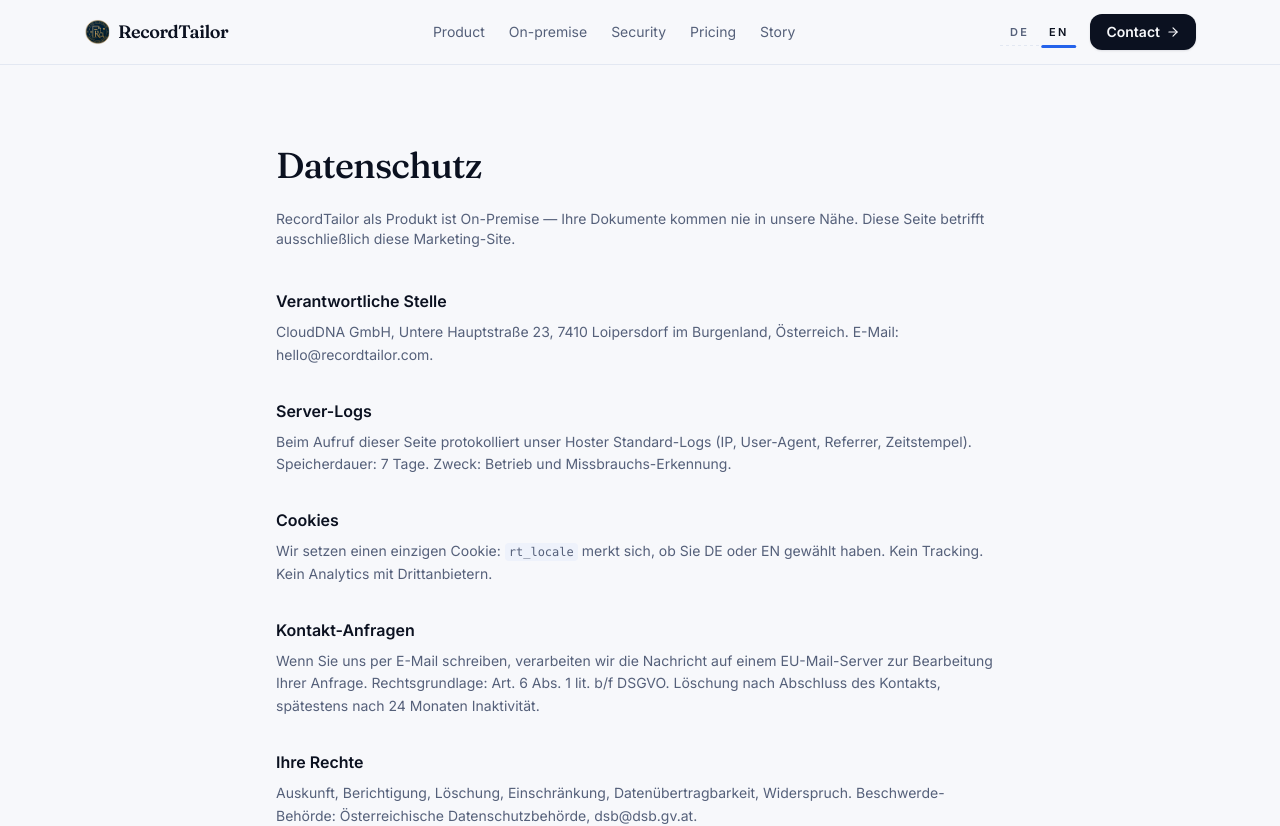
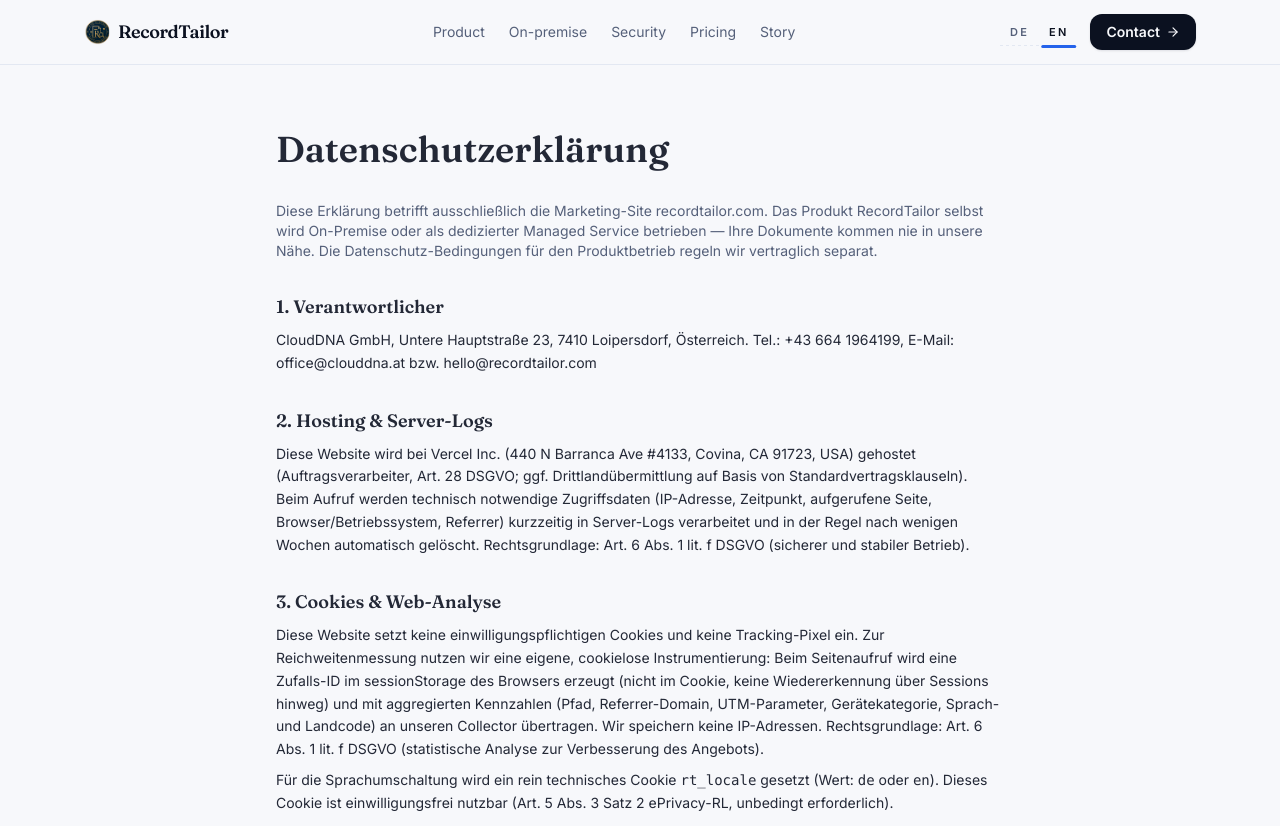
Before and after one commit to clouddnagmbh/recordtailor-website, a Next.js app: page /datenschutz in a window 1280 px wide. Shown: the top 826 px of the page. Built offline with nearby package versions, Linux system fonts and the light colour scheme; no server answers.

Commit message:
legal: Impressum + Datenschutz auf CloudDNA-Kanon (UID, FN, Loipersdorf, Vercel-Hosting-Klausel, rt_locale-Cookie)

```diff
--- a/app/datenschutz/page.tsx
+++ b/app/datenschutz/page.tsx
@@ -2,77 +2,84 @@
 
 export const metadata: Metadata = {
   title: "Datenschutz",
-  description:
-    "Kurz und ehrlich: was wir auf recordtailor.com an Daten verarbeiten — und was nicht.",
+  robots: { index: false, follow: true },
+  alternates: { canonical: "/datenschutz" },
 };
 
 export default function DatenschutzPage() {
   return (
-    <div className="mx-auto max-w-3xl px-5 py-20">
-      <h1 className="font-serif text-4xl font-medium tracking-tight">Datenschutz</h1>
+    <article className="mx-auto max-w-3xl px-5 py-16 text-sm leading-relaxed text-foreground/90">
+      <h1 className="mb-8 font-serif text-3xl font-semibold sm:text-4xl">Datenschutzerklärung</h1>
 
-      <p className="mt-6 text-sm text-muted-foreground">
-        RecordTailor als Produkt ist On-Premise — Ihre Dokumente kommen nie in unsere
-        Nähe. Diese Seite betrifft ausschließlich diese Marketing-Site.
+      <p className="mb-8 text-sm text-muted-foreground">
+        Diese Erklärung betrifft ausschließlich die Marketing-Site
+        recordtailor.com. Das Produkt RecordTailor selbst wird On-Premise
+        oder als dedizierter Managed Service betrieben — Ihre Dokumente
+        kommen nie in unsere Nähe. Die Datenschutz-Bedingungen für den
+        Produktbetrieb regeln wir vertraglich separat.
       </p>
 
-      <div className="mt-10 space-y-8 text-sm leading-relaxed text-muted-foreground">
-        <section>
-          <h2 className="mb-2 text-base font-semibold text-foreground">
-            Verantwortliche Stelle
-          </h2>
+      <section className="mb-8">
+        <h2 className="mb-2 font-serif text-lg font-semibold">1. Verantwortlicher</h2>
         <p>
-            CloudDNA GmbH, Untere Hauptstraße 23, 7410 Loipersdorf im Burgenland,
-            Österreich. E-Mail: hello@recordtailor.com.
+          CloudDNA GmbH, Untere Hauptstraße 23, 7410 Loipersdorf, Österreich. Tel.: +43 664 1964199,
+          E-Mail: office@clouddna.at bzw. hello@recordtailor.com
         </p>
       </section>
 
-        <section>
-          <h2 className="mb-2 text-base font-semibold text-foreground">
-            Server-Logs
-          </h2>
+      <section className="mb-8">
+        <h2 className="mb-2 font-serif text-lg font-semibold">2. Hosting & Server-Logs</h2>
         <p>
-            Beim Aufruf dieser Seite protokolliert unser Hoster Standard-Logs
-            (IP, User-Agent, Referrer, Zeitstempel). Speicherdauer: 7 Tage.
-            Zweck: Betrieb und Missbrauchs-Erkennung.
+          Diese Website wird bei Vercel Inc. (440 N Barranca Ave #4133, Covina, CA 91723, USA)
+          gehostet (Auftragsverarbeiter, Art. 28 DSGVO; ggf. Drittlandübermittlung auf Basis von
+          Standardvertragsklauseln). Beim Aufruf werden technisch notwendige Zugriffsdaten
+          (IP-Adresse, Zeitpunkt, aufgerufene Seite, Browser/Betriebssystem, Referrer) kurzzeitig
+          in Server-Logs verarbeitet und in der Regel nach wenigen Wochen automatisch gelöscht.
+          Rechtsgrundlage: Art. 6 Abs. 1 lit. f DSGVO (sicherer und stabiler Betrieb).
         </p>
       </section>
 
-        <section>
-          <h2 className="mb-2 text-base font-semibold text-foreground">Cookies</h2>
+      <section className="mb-8">
+        <h2 className="mb-2 font-serif text-lg font-semibold">3. Cookies & Web-Analyse</h2>
         <p>
-            Wir setzen einen einzigen Cookie:{" "}
-            <code className="rounded bg-surface-muted px-1 py-0.5 text-xs">
-              rt_locale
-            </code>{" "}
-            merkt sich, ob Sie DE oder EN gewählt haben. Kein Tracking. Kein Analytics
-            mit Drittanbietern.
+          Diese Website setzt keine einwilligungspflichtigen Cookies und keine Tracking-Pixel ein.
+          Zur Reichweitenmessung nutzen wir eine eigene, cookielose Instrumentierung: Beim
+          Seitenaufruf wird eine Zufalls-ID im sessionStorage des Browsers erzeugt (nicht im
+          Cookie, keine Wiedererkennung über Sessions hinweg) und mit aggregierten Kennzahlen
+          (Pfad, Referrer-Domain, UTM-Parameter, Gerätekategorie, Sprach- und Landcode) an unseren
+          Collector übertragen. Wir speichern keine IP-Adressen. Rechtsgrundlage: Art. 6 Abs. 1
+          lit. f DSGVO (statistische Analyse zur Verbesserung des Angebots).
+        </p>
+        <p className="mt-2">
+          Für die Sprachumschaltung wird ein rein technisches Cookie <code>rt_locale</code> gesetzt
+          (Wert: <code>de</code> oder <code>en</code>). Dieses Cookie ist einwilligungsfrei nutzbar
+          (Art. 5 Abs. 3 Satz 2 ePrivacy-RL, unbedingt erforderlich).
         </p>
       </section>
 
-        <section>
-          <h2 className="mb-2 text-base font-semibold text-foreground">
-            Kontakt-Anfragen
-          </h2>
+      <section className="mb-8">
+        <h2 className="mb-2 font-serif text-lg font-semibold">4. Kontaktaufnahme</h2>
         <p>
-            Wenn Sie uns per E-Mail schreiben, verarbeiten wir die Nachricht auf einem
-            EU-Mail-Server zur Bearbeitung Ihrer Anfrage. Rechtsgrundlage: Art. 6
-            Abs. 1 lit. b/f DSGVO. Löschung nach Abschluss des Kontakts, spätestens
-            nach 24 Monaten Inaktivität.
+          Bei Kontakt per E-Mail verarbeiten wir die übermittelten Angaben zur Bearbeitung der
+          Anfrage (Art. 6 Abs. 1 lit. b bzw. f DSGVO) und löschen sie, sobald sie nicht mehr
+          erforderlich sind und keine gesetzlichen Aufbewahrungspflichten bestehen.
         </p>
       </section>
 
-        <section>
-          <h2 className="mb-2 text-base font-semibold text-foreground">
-            Ihre Rechte
-          </h2>
+      <section className="mb-8">
+        <h2 className="mb-2 font-serif text-lg font-semibold">5. Ihre Rechte</h2>
         <p>
-            Auskunft, Berichtigung, Löschung, Einschränkung, Datenübertragbarkeit,
-            Widerspruch. Beschwerde-Behörde: Österreichische Datenschutzbehörde,
-            dsb@dsb.gv.at.
+          Sie haben das Recht auf Auskunft, Berichtigung, Löschung, Einschränkung der Verarbeitung,
+          Datenübertragbarkeit und Widerspruch (Art. 15–21 DSGVO). Wenden Sie sich dazu an
+          hello@recordtailor.com. Außerdem besteht ein Beschwerderecht bei der österreichischen
+          Datenschutzbehörde (dsb.gv.at).
         </p>
       </section>
-      </div>
-    </div>
+
+      <p className="text-xs text-muted-foreground">
+        Stand: Juli 2026. Diese Erklärung wird vor dem Launch rechtlich geprüft und bei Bedarf um
+        weitere Auftragsverarbeiter ergänzt.
+      </p>
+    </article>
   );
 }
--- a/app/impressum/page.tsx
+++ b/app/impressum/page.tsx
@@ -2,70 +2,93 @@
 
 export const metadata: Metadata = {
   title: "Impressum",
-  description: "Impressum und Offenlegung nach § 5 ECG / § 25 MedienG.",
+  robots: { index: false, follow: true },
+  alternates: { canonical: "/impressum" },
 };
 
 export default function ImpressumPage() {
   return (
-    <div className="mx-auto max-w-3xl px-5 py-20">
-      <h1 className="font-serif text-4xl font-medium tracking-tight">Impressum</h1>
+    <article className="mx-auto max-w-3xl px-5 py-16">
+      <h1 className="mb-2 font-serif text-3xl font-semibold sm:text-4xl">Impressum</h1>
+      <p className="mb-8 text-sm text-muted-foreground">
+        Informationspflicht laut § 5 E-Commerce-Gesetz, § 14 Unternehmensgesetzbuch,
+        § 63 Gewerbeordnung und Offenlegungspflicht laut § 25 Mediengesetz.
+      </p>
 
-      <div className="mt-10 space-y-8 text-sm leading-relaxed text-muted-foreground">
+      <div className="space-y-6 text-sm leading-relaxed text-foreground/90">
         <section>
-          <h2 className="mb-2 text-base font-semibold text-foreground">
-            Medieninhaber und Herausgeber
-          </h2>
+          <p>RecordTailor ist ein Produkt der</p>
+          <p className="mt-2 font-semibold">CloudDNA GmbH</p>
+          <p>Untere Hauptstraße 23</p>
+          <p>7410 Loipersdorf, Österreich</p>
+        </section>
+
+        <section>
+          <p>Unternehmensgegenstand: IT-Dienstleistungen</p>
+          <p>UID-Nummer: ATU72725928</p>
+          <p>Firmenbuchnummer: FN 480760 a</p>
+          <p>Firmenbuchgericht: Handelsgericht Eisenstadt</p>
+          <p>Firmensitz: 7410 Loipersdorf, Untere Hauptstraße 23</p>
+        </section>
+
+        <section>
+          <p>Tel.: +43 664 1964199</p>
+          <p>E-Mail: office@clouddna.at · hello@recordtailor.com</p>
+        </section>
+
+        <section>
+          <p>Geschäftsführer: Martin Koch</p>
+          <p>Beteiligungsverhältnisse: Gesellschafter Martin Koch 100 %</p>
+          <p>Verleihungsstaat: Österreich</p>
+        </section>
+
+        <section>
+          <h2 className="mb-2 font-serif text-lg font-semibold">Offenlegung gemäß § 25 MedienG</h2>
           <p>
-            CloudDNA GmbH
-            <br />
-            Untere Hauptstraße 23
-            <br />
-            7410 Loipersdorf im Burgenland
-            <br />
-            Österreich
+            Diese Website informiert über Produkte und Dienstleistungen der CloudDNA GmbH für
+            KI-natives Dokumentenmanagement (Marke: RecordTailor).
           </p>
         </section>
 
         <section>
-          <h2 className="mb-2 text-base font-semibold text-foreground">Kontakt</h2>
+          <h2 className="mb-2 font-serif text-lg font-semibold">EU-Streitschlichtung</h2>
           <p>
-            E-Mail: hello@recordtailor.com
-            <br />
-            Web: https://recordtailor.com
+            Verbraucher haben die Möglichkeit, Beschwerden an die Online-Streitbeilegungsplattform
+            der EU zu richten: ec.europa.eu/consumers/odr. Sie können allfällige Beschwerden auch
+            an die oben angegebene E-Mail-Adresse richten.
           </p>
         </section>
 
         <section>
-          <h2 className="mb-2 text-base font-semibold text-foreground">
-            Firmenbuch und Behörde
-          </h2>
+          <h2 className="mb-2 font-serif text-lg font-semibold">Haftung für Inhalte dieser Webseite</h2>
           <p>
-            Firmenbuchnummer, Firmenbuchgericht und zuständige Bezirkshauptmannschaft
-            werden hier ergänzt, sobald die Betriebsstätte für RecordTailor final
-            eingerichtet ist.
+            Wir entwickeln die Inhalte dieser Webseite ständig weiter und bemühen uns, korrekte und
+            aktuelle Informationen bereitzustellen. Leider können wir keine Haftung für die
+            Korrektheit aller Inhalte auf dieser Webseite übernehmen, speziell für jene, die seitens
+            Dritter bereitgestellt werden. Sollten Ihnen problematische oder rechtswidrige Inhalte
+            auffallen, bitten wir Sie, uns umgehend zu kontaktieren.
           </p>
         </section>
 
         <section>
-          <h2 className="mb-2 text-base font-semibold text-foreground">
-            Angaben zur Online-Streitbeilegung
-          </h2>
+          <h2 className="mb-2 font-serif text-lg font-semibold">Haftung für Links auf dieser Webseite</h2>
           <p>
-            Die Europäische Kommission stellt eine Plattform zur Online-Streitbeilegung
-            zur Verfügung: https://ec.europa.eu/consumers/odr. Wir sind nicht
-            verpflichtet, an einem Streitbeilegungsverfahren teilzunehmen.
+            Unsere Webseite enthält Links zu anderen Webseiten, für deren Inhalt wir nicht
+            verantwortlich sind. Wenn Ihnen rechtswidrige Links auf unserer Webseite auffallen,
+            bitten wir Sie, uns zu kontaktieren.
           </p>
         </section>
 
         <section>
-          <h2 className="mb-2 text-base font-semibold text-foreground">Haftung</h2>
+          <h2 className="mb-2 font-serif text-lg font-semibold">Urheberrechtshinweis</h2>
           <p>
-            Trotz sorgfältiger inhaltlicher Kontrolle übernehmen wir keine Haftung für
-            die Inhalte externer Links. Für den Inhalt verlinkter Seiten sind ausschließlich
-            deren Betreiber verantwortlich.
+            Alle Inhalte dieser Webseite (Bilder, Fotos, Texte, Videos) unterliegen dem Urheberrecht.
+            Falls notwendig, werden wir die unerlaubte Nutzung von Teilen der Inhalte unserer Seite
+            rechtlich verfolgen. Die auf dieser Website dargestellten Marken Dritter sind Eigentum
+            ihrer jeweiligen Inhaber.
           </p>
         </section>
       </div>
-    </div>
+    </article>
   );
 }
```
Lines whose indentation alone changed are shown as unchanged.
